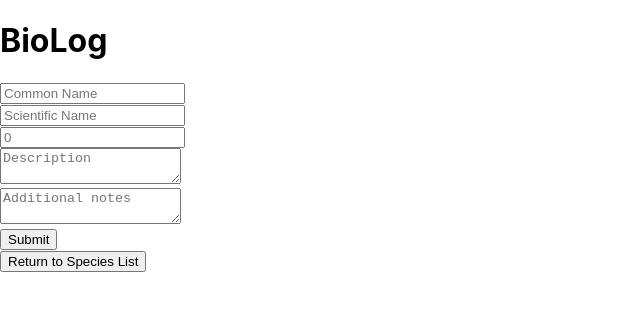
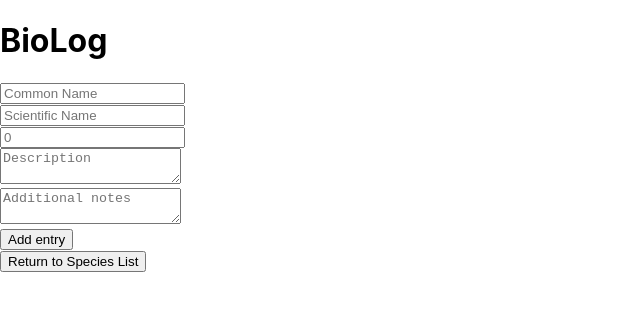
Before and after one commit to jordanHS/BioLog, a React (Create React App) app: page / in a window 1280 px wide. Both pictures are taken after a click on the button "Add Species". Shown: the top 310 px of the page, without its empty margins (0-640 px from the left). Built offline with nearby package versions, Linux system fonts and the light colour scheme.

Commit message:
make form reusable

```diff
--- a/src/components/App.js
+++ b/src/components/App.js
@@ -1,6 +1,6 @@
 import React from 'react';
 import Header from "./Header";
-import SpeciesControl from "./SpeciesControl";
+import SpeciesControl from "./Species/SpeciesControl";
 
 
 function App() {
--- /dev/null
+++ b/src/components/Species/NewSpeciesForm.js
@@ -0,0 +1,26 @@
+import React from "react";
+import { v4 } from "uuid";
+import PropTypes from "prop-types";
+import ReusableSpeciesForm from "./ReusableSpeciesForm";
+
+
+function NewSpeciesForm(props) {
+    return(
+        <React.Fragment>
+           <ReusableSpeciesForm
+           formSubmissionHandler={handleNewSpeciesFormSubmission}
+            buttonText="Add entry"/>
+        </React.Fragment>
+    );
+
+    function handleNewSpeciesFormSubmission(event) {
+        event.preventDefault();
+        props.onNewSpeciesCreation({commonName: event.target.commonName.value, sciName: event.target.sciName.value, numberSeen: event.target.numberSeen.value, description: event.target.description.value, notes: event.target.notes.value, id: v4()});
+    }
+}
+
+NewSpeciesForm.propTypes = {
+    onNewSpeciesCreation: PropTypes.func
+}
+
+export default NewSpeciesForm;
--- a/src/components/NewSpeciesForm.js
+++ b/src/components/Species/ReusableSpeciesForm.js
@@ -1,12 +1,10 @@
 import React from "react";
-import { v4 } from "uuid";
 import PropTypes from "prop-types";
 
-
-function NewSpeciesForm(props) {
-    return(
+function ReusableForm(props) {
+    return (
         <React.Fragment>
-            <form onSubmit={handleNewSpeciesFormSubmission}>
+            <form onSubmit={props.formSubmissionHandler}>
                 <input
                     type='text'
                     name='commonName'
@@ -25,19 +23,15 @@
                 <textarea
                     name='notes'
                     placeholder='Additional notes'/> <br></br>
-                <button type='submit'>Submit</button>
+                <button type='submit'>{props.buttonText}</button>
             </form>
         </React.Fragment>
     );
-
-    function handleNewSpeciesFormSubmission(event) {
-        event.preventDefault();
-        props.onNewSpeciesCreation({commonName: event.target.commonName.value, sciName: event.target.sciName.value, numberSeen: event.target.numberSeen.value, description: event.target.description.value, notes: event.target.notes.value, id: v4()});
-    }
 }
 
-NewSpeciesForm.propTypes = {
-    onNewSpeciesCreation: PropTypes.func
-}
+ReusableForm.propTypes = {
+    formSubmissionHandler: PropTypes.func,
+    buttonText: PropTypes.string,
+};
 
-export default NewSpeciesForm;
+export default ReusableForm;
--- a/src/components/Species.js
+++ b/src/components/Species/Species.js
@@ -24,7 +24,7 @@
     notes: PropTypes.string,
     numberSeen: PropTypes.string,
     id: PropTypes.string,
-    whenSpeciesClicked: PropTypes.func,
+    clickSpecies: PropTypes.func,
 }
 
 export default Species;
```
Also changed, not shown: src/components/Species/SpeciesControl.js (renamed from src/components/SpeciesControl.js), src/components/Species/SpeciesInfo.js (renamed from src/components/SpeciesInfo.js), src/components/Species/SpeciesList.js (renamed from src/components/SpeciesList.js).
